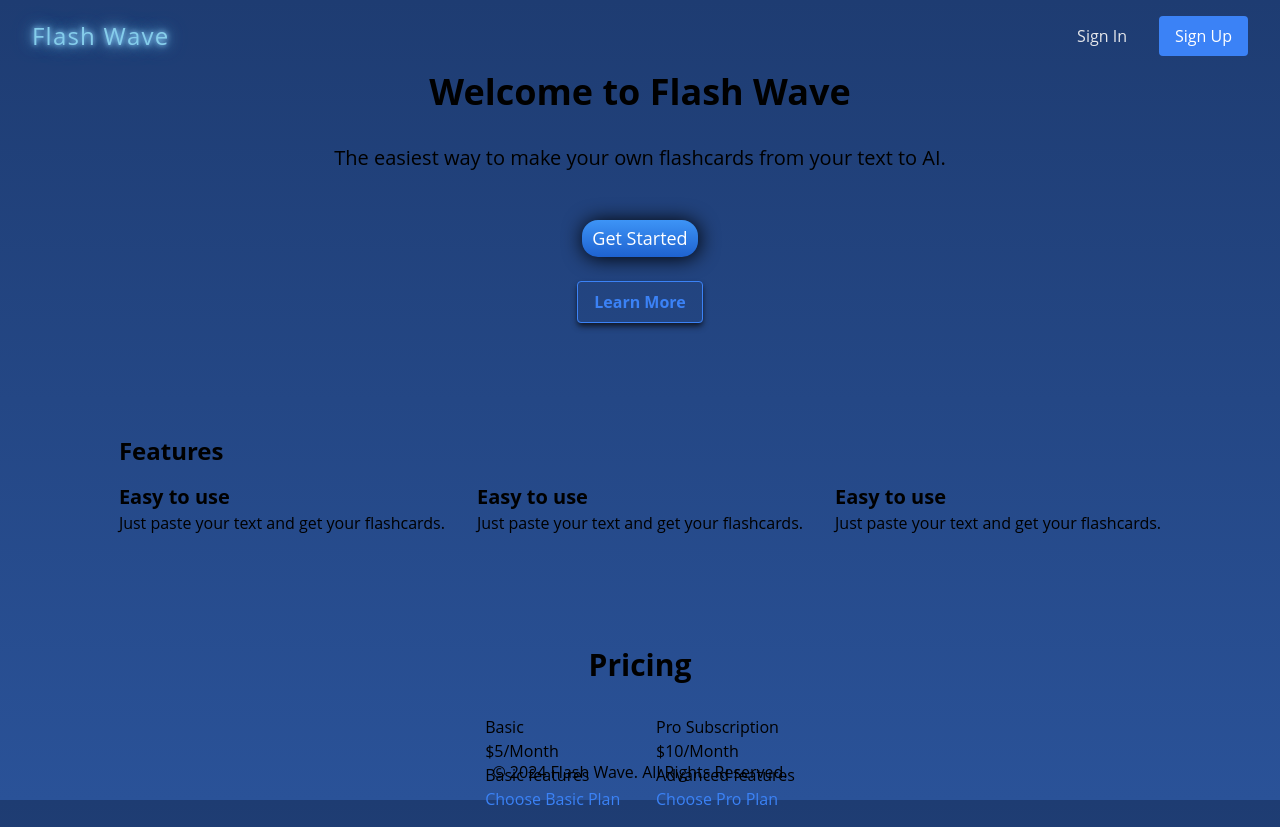
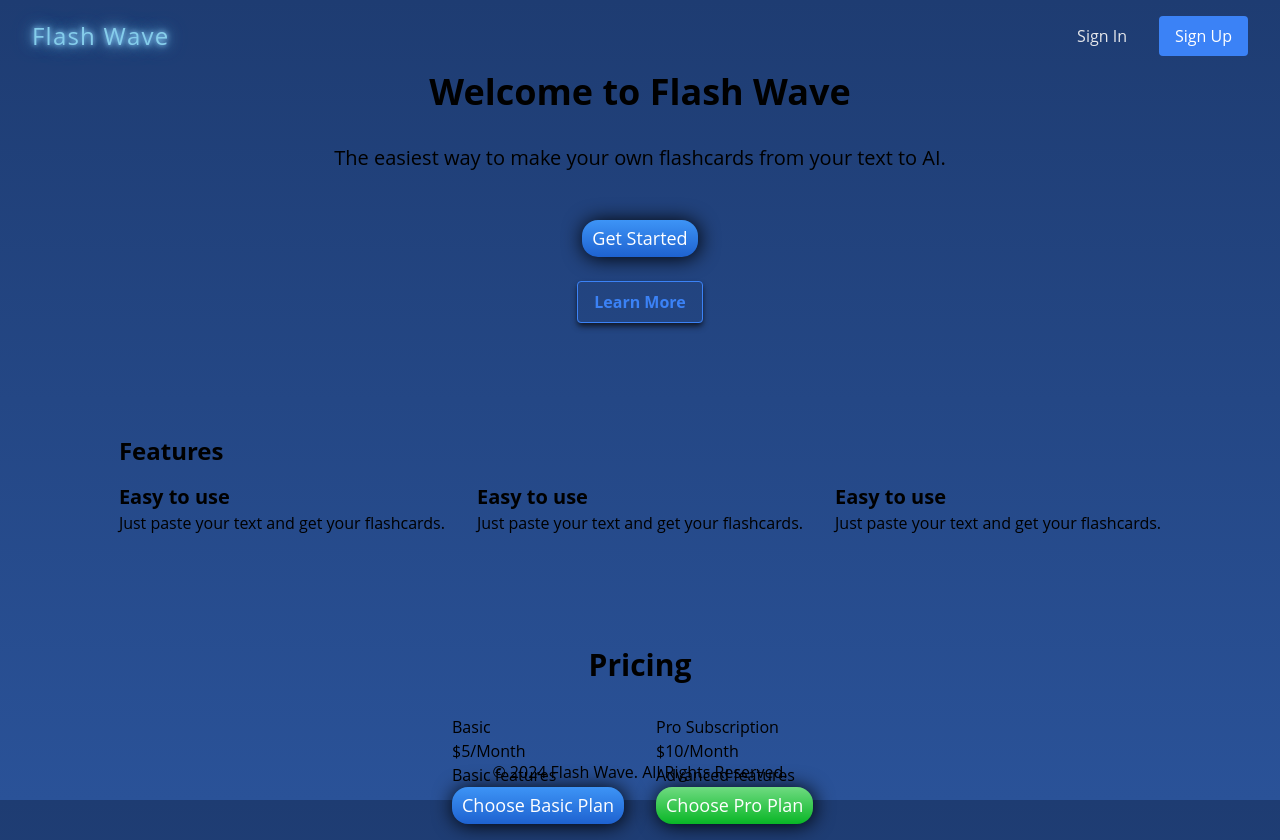
Before and after one commit to Calypso90/flashcard-saas, a Next.js app: page / in a window 1280 px wide. Built offline with nearby package versions, Linux system fonts and the light colour scheme; no server answers.

Commit message:
chore: Update button styles and class names in PricingSection component

```diff
--- a/app/components/PricingSection.jsx
+++ b/app/components/PricingSection.jsx
@@ -39,7 +39,7 @@ export default function PricingSection() {
           <p>Basic features</p>
           <button
             onClick={() => handleSubmit('basic')}
-            className="text-blue-500 hover:underline"
+            className="startBtn"
             disabled={isLoading}
           >
             {isLoading ? 'Processing...' : 'Choose Basic Plan'}
@@ -51,7 +51,7 @@ export default function PricingSection() {
           <p>Advanced features</p>
           <button
             onClick={() => handleSubmit('pro')}
-            className="text-blue-500 hover:underline"
+            className="otherBtn"
             disabled={isLoading}
           >
             {isLoading ? 'Processing...' : 'Choose Pro Plan'}
```
